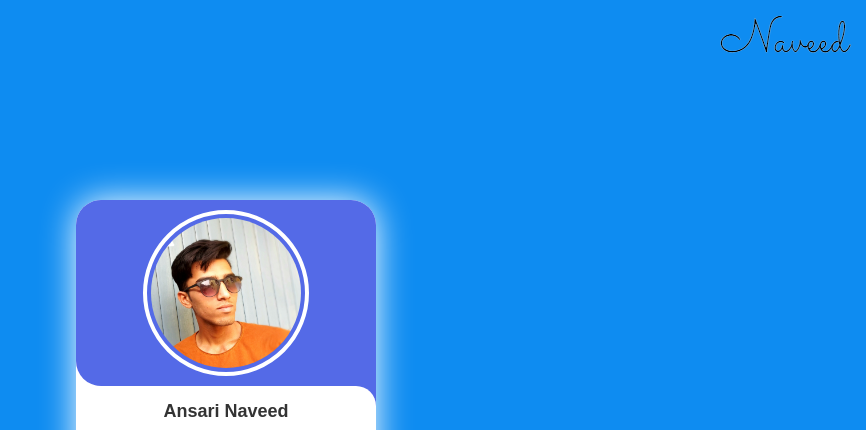
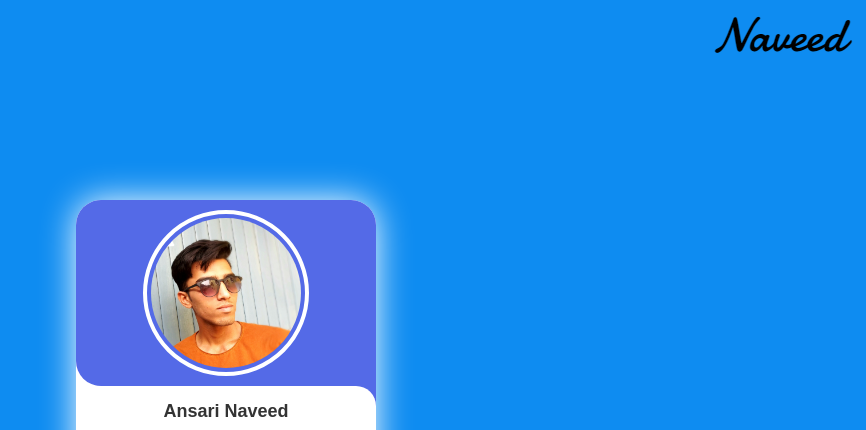
Before and after one commit to Bosss069/Card, a plain HTML site: page index.html in a window 1280 px wide. Shown: the top 430 px of the page, without its empty margins (414-1280 px from the left). Drawn offline with Linux system fonts and the light colour scheme.

Commit message:
sign img changed

```diff
--- a/index.html
+++ b/index.html
@@ -108,7 +108,7 @@
 
                     </div>
                 </div>
-                <s><img src="images/signature-removebg-preview.png"></s>
+                <s><img src="images/signature (1).png"></s>
 
             </div>
         </main>
```
Also changed, not shown: images/signature (1).png (added).
